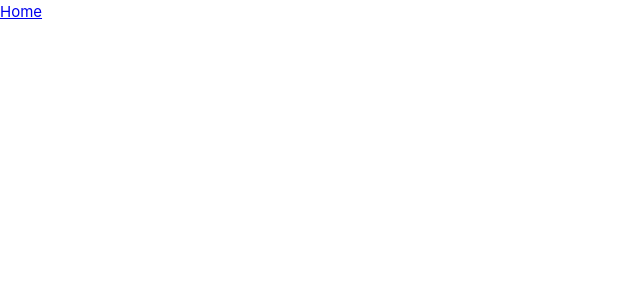
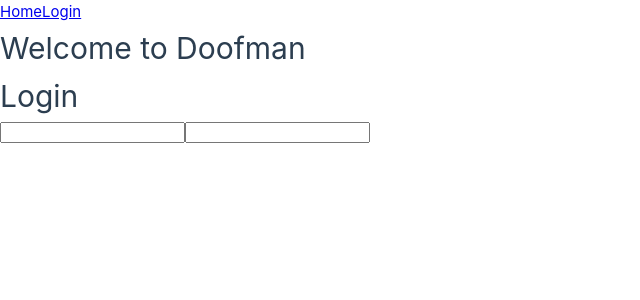
Before and after one commit to Diego448/doctors-office-manager, a Vue app in the folder doofman-web/: page /login in a window 1280 px wide. Before the commit this address had no page. Shown: the top 300 px of the page, without its empty margins (0-640 px from the left). Built offline with nearby package versions, Linux system fonts and the light colour scheme.

Commit message:
Building default frontend setup

```diff
--- a/doofman-web/src/App.vue
+++ b/doofman-web/src/App.vue
@@ -8,6 +8,7 @@ import { RouterLink, RouterView } from 'vue-router'
     <div class="wrapper">
       <nav>
         <RouterLink to="/">Home</RouterLink>
+        <RouterLink to="/login">Login</RouterLink>
       </nav>
     </div>
   </header>
--- /dev/null
+++ b/doofman-web/src/components/Login.vue
@@ -0,0 +1,17 @@
+<script setup lang="ts">
+
+</script>
+
+<template>
+  <div>
+    <h1>Login</h1>
+    <form>
+        <input type="text" id="username" required/>
+        <input type="password" id="pass" required/>
+    </form>
+  </div>
+</template>
+
+<style>
+
+</style>
--- a/doofman-web/src/router/index.ts
+++ b/doofman-web/src/router/index.ts
@@ -1,5 +1,6 @@
 import { createRouter, createWebHistory } from 'vue-router'
-import DoofmanHome from '../views/DoofmanHome.vue'
+import DoofmanHome from '../views/DoofmanHomeView.vue'
+import LoginView from '../views/LoginView.vue'
 
 const router = createRouter({
   history: createWebHistory(import.meta.env.BASE_URL),
@@ -8,6 +9,11 @@ const router = createRouter({
       path: '/',
       name: 'home',
       component: DoofmanHome
+    },
+    {
+      path: '/login',
+      name: 'login',
+      component: LoginView
     }
   ]
 })
--- /dev/null
+++ b/doofman-web/src/views/LoginView.vue
@@ -0,0 +1,10 @@
+<script setup lang="ts">
+import Login from '@/components/Login.vue'
+</script>
+
+<template>
+  <main>
+    <h1>Welcome to Doofman</h1>
+    <Login />
+  </main>
+</template>
```
Also changed, not shown: doofman-web/src/views/DoofmanHomeView.vue (renamed from doofman-web/src/views/DoofmanHome.vue).
